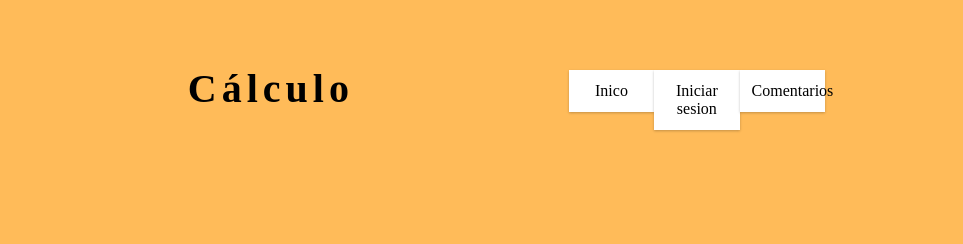
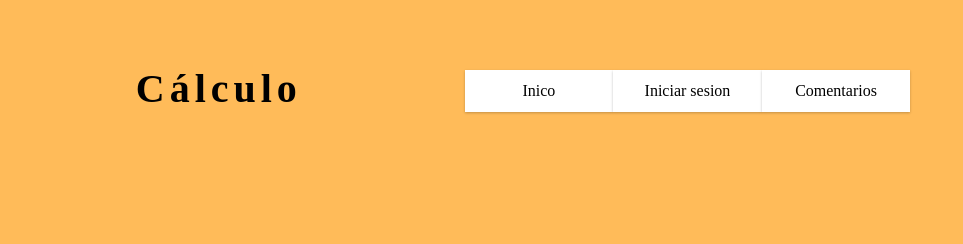
Before and after one commit to alvaroahp11/Interfaces-Pagina-1, a plain HTML site: page Calificaciones.html in a window 1280 px wide. Shown: the top 244 px of the page, 317-1280 px from the left. Drawn offline with nearby package versions, Linux system fonts and the light colour scheme.

Commit message:
combio en los headers

```diff
--- a/Calificaciones.html
+++ b/Calificaciones.html
@@ -16,13 +16,13 @@
                 <img class="logo" src="./Images/logo-con-fondo.jpg" alt="logo">
             </div>
 
-            <h1 class="col-5 col-s-5">Cálculo</h1>
+            <h1 class="col-4 col-s-5">Cálculo</h1>
 
-            <nav class="menu-header col-4 col-s-4">
+            <nav class="menu-header col-5 col-s-4">
                 <ul>
-                    <li class="col-3 col-s-3"><a href="./Index.html">Inico</a></li>
-                    <li class="col-3 col-s-3">Iniciar sesion</li>
-                    <li class="col-3 col-s-3">Comentarios</li>
+                    <li class="col-4 col-s-4"><a href="./Index.html">Inico</a></li>
+                    <li class="col-4 col-s-4">Iniciar sesion</li>
+                    <li class="col-4 col-s-4">Comentarios</li>
                 </ul>
             </nav>
         </div>
```
Also changed, not shown: ListadoEstudiantes.html (+5 -5 lines).
